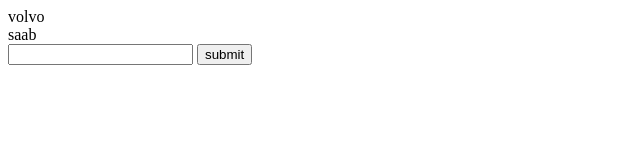
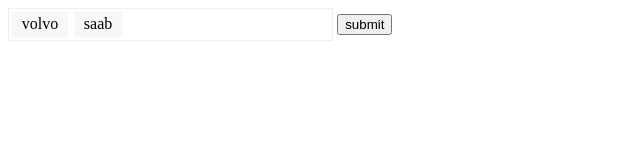
Before and after one commit to bultas/typed-select, a website: page index.html in a window 1280 px wide. Shown: the whole page, without its empty margins (0-640 px from the left). Drawn offline with Linux system fonts and the light colour scheme.

Commit message:
update css

```diff
--- a/style.css
+++ b/style.css
@@ -1,23 +1,23 @@
-super-select {
+typed-select {
   display: inline-flex;
   flex-wrap: wrap;
   border: 1px solid #eee;
 }
 
-super-select input {
+typed-select input {
   border: none;
   outline: none;
   font-family: inherit;
   font-size: inherit;
 }
 
-super-select [data-type="tag"] {
+typed-select [data-type="tag"] {
   display: inline-block;
   padding: .2em .6em;
   background: #f7f7f7;
   margin: .2em;
 }
 
-super-select [data-type="tag"] + * {
+typed-select [data-type="tag"] + * {
   margin-left: .2em;
 }
```
